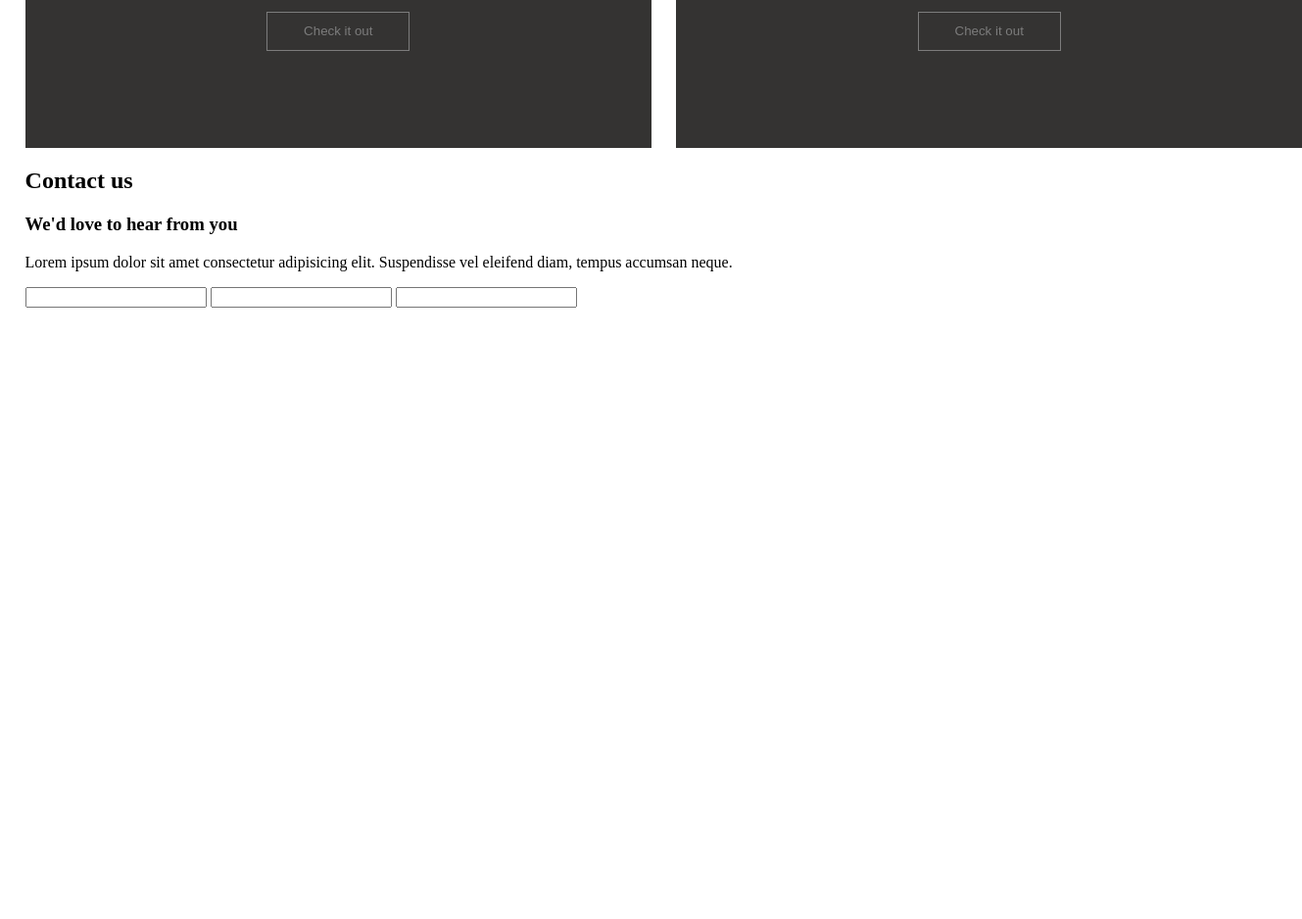
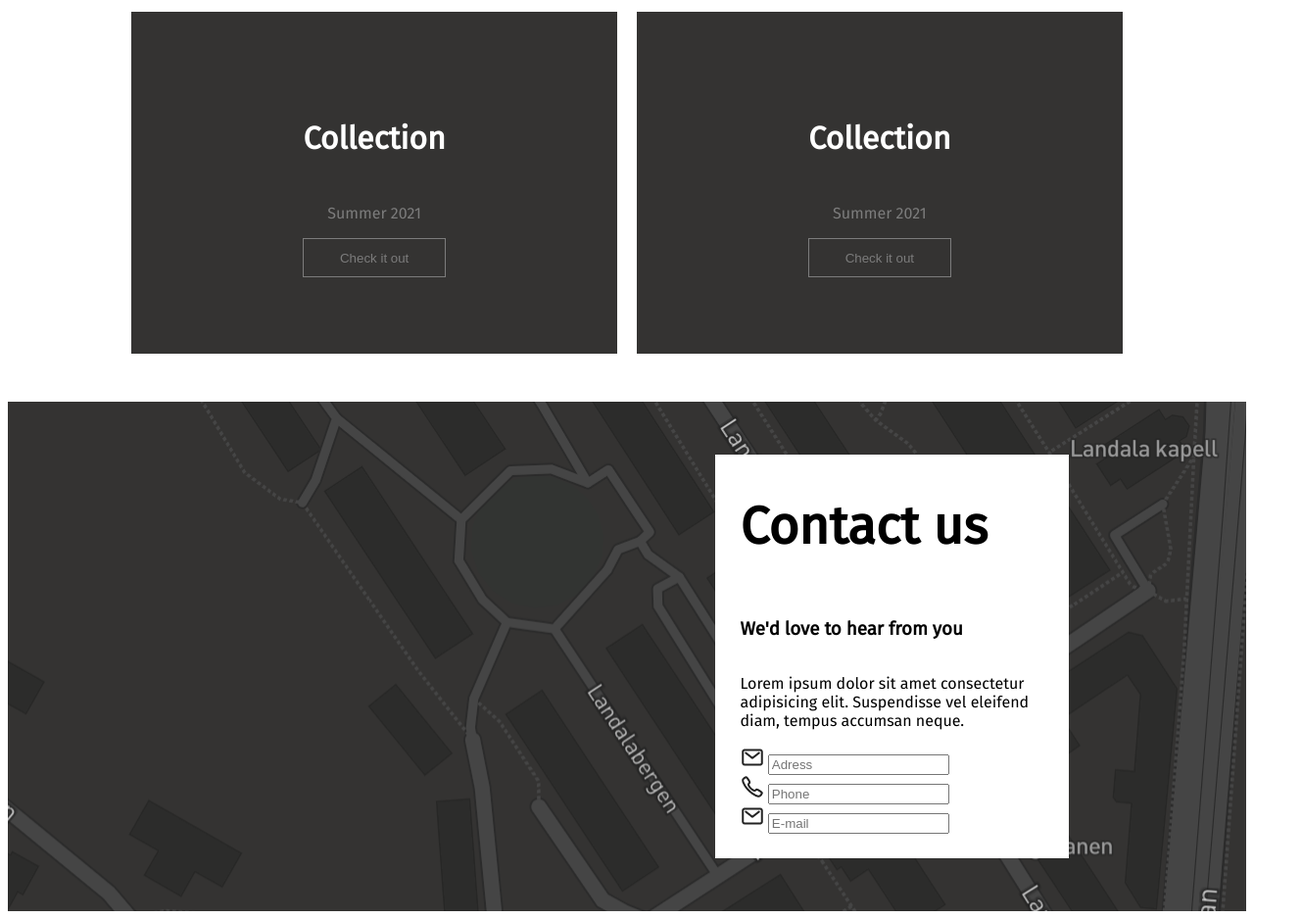
Before and after one commit to Abuckard/AlexanderBuckard_FE23_individuell-examination, a plain HTML site: page index.html in a window 1280 px wide. Shown: the part 1348-2286 px from the top of the page at 98% size, 1329 px wide, since content can reach past the window. Before the commit the page ends 1688 px from the top, so only its background shows below. Drawn offline with Linux system fonts and the light colour scheme.

Commit message:
Desktop klar

```diff
--- a/index.html
+++ b/index.html
@@ -4,6 +4,9 @@
     <meta charset="UTF-8">
     <meta name="viewport" content="width=device-width, initial-scale=1.0">
     <link rel="stylesheet" href="styles.css">
+    <link rel="preconnect" href="https://fonts.googleapis.com">
+<link rel="preconnect" href="https://fonts.gstatic.com" crossorigin>
+<link href="https://fonts.googleapis.com/css2?family=Comic+Neue:wght@300&family=Fira+Sans&family=Fjalla+One&family=Kalam:wght@400;700&family=Open+Sans:ital,wght@1,500&family=Orbitron&family=Pixelify+Sans&display=swap" rel="stylesheet">
     <title>Document</title>
 </head>
 <body>
@@ -56,26 +59,35 @@
                 <p>US$9.99</p>
             </article>
             <article class="main__card--big">
-                <h3>Collection</h3>
-                <p>Summer 2021</p>
+                <h3 class="main__card--title">Collection</h3>
+                <p class="main__paragraph">Summer 2021</p>
                 <button class="main__button">Check it out</button>
             </article>
             <article class="main__card--big">
-                <h3>Collection</h3>
+                <h3 class="main__card--title">Collection</h3>
                 <p class="main__paragraph">Summer 2021</p>
                 <button class="main__button">Check it out</button>
             </article>
         </section>
     </main>
     <footer>
-
-        <section>
-            <h2>Contact us</h2>
+      <!--  <img src="images/Map.png" alt="" class="footer_img"> -->
+        <section class="footer__box">
+            <h2 class="footer__title">Contact us</h2>
             <h3>We'd love to hear from you</h3>
             <p>Lorem ipsum dolor sit amet consectetur adipisicing elit. Suspendisse vel eleifend diam, tempus accumsan neque.</p>
-            <input type="text">
-            <input type="text">
-            <input type="text">
+            <div>
+                <img src="images/mail-outline 1.png" alt="">
+            <input type="text" placeholder="Adress">
+            </div>
+            <div>
+                <img src="images/call-outline 1.png" alt="">
+            <input type="number" placeholder="Phone">
+            </div>
+            <div>
+                <img src="images/mail-outline 1.png" alt="">
+            <input type="mail" placeholder="E-mail">
+            </div>
         </section>
     </footer>
 
--- a/styles.css
+++ b/styles.css
@@ -1,9 +1,14 @@
 body {
-   max-width: 1440px;
-    margin: 2%;
+ /*  max-width: 1440px; */
+
+ font-family: 'Fira Sans', sans-serif;
+
 }
 
 /*         <------- NAVBAR ------->        */
+.navbar {
+    margin: 2%
+}
 .navbar__img {
     width: 5%;
     height: 5%;
@@ -18,6 +23,9 @@ body {
     justify-content: space-between;
     list-style-type: none;
 }
+.navbar__list--bold {
+    font-weight: bold;
+}
 .navbar__list--regular {
     margin-left: 45px;
 }
@@ -30,7 +38,6 @@ body {
 /*         <------- HEADER ------->        */
 .header {
     display: flex;
-
     flex-direction: column;
     align-items: center;
     font-size: 16px;
@@ -38,6 +45,7 @@ body {
 .header__title {
         font-size: 53px;
         margin-bottom: 0;
+
 }
 .header__paragraph {
     margin-bottom: 3%;
@@ -72,13 +80,17 @@ margin-right: auto;
 }
 .main__title {
     text-align: center;
-
-
+    margin-top: 8%;
+    margin-bottom: 8%;
+    font-size: 53px;
 }
 .main__card {
     display: grid;
-    grid-template-columns: 25% 25% 25% 25%;
-    gap: 25px;
+    grid-template-columns: 1fr 1fr 1fr 1fr;
+    gap: 2%;
+    margin-left: 10%;
+    margin-right: 10%;
+
 
 }
 .main__img {
@@ -98,7 +110,9 @@ margin-right: auto;
     justify-content: center;
     align-items: center;
     flex-direction: column;
-
+}
+.main__card--title {
+    font-size: 32px;
 }
 .main__paragraph {
     color: rgb(124, 124, 124);
@@ -115,3 +129,32 @@ margin-right: auto;
 
 
 /*         <------- FOOTER ------->        */
+footer {
+    background-image: url(images/Map.png);
+    margin-top: 5%;
+    display: grid;
+    grid-template-columns: 1fr 1fr 1fr 1fr 1fr 1fr 1fr;
+
+}
+
+
+.footer__box {
+
+    display: flex;
+    flex-direction: column;
+    justify-content: left;
+    align-items: left;
+    grid-column-start: 5;
+    grid-column: span 2;
+    grid-column-end: 7;
+    background-color: white;
+    margin-top: 15%;
+    margin-bottom: 15%;
+    padding: 7%;
+}
+
+.footer__title {
+    font-size: 53px;
+    margin-top: 5%;
+
+}
```
